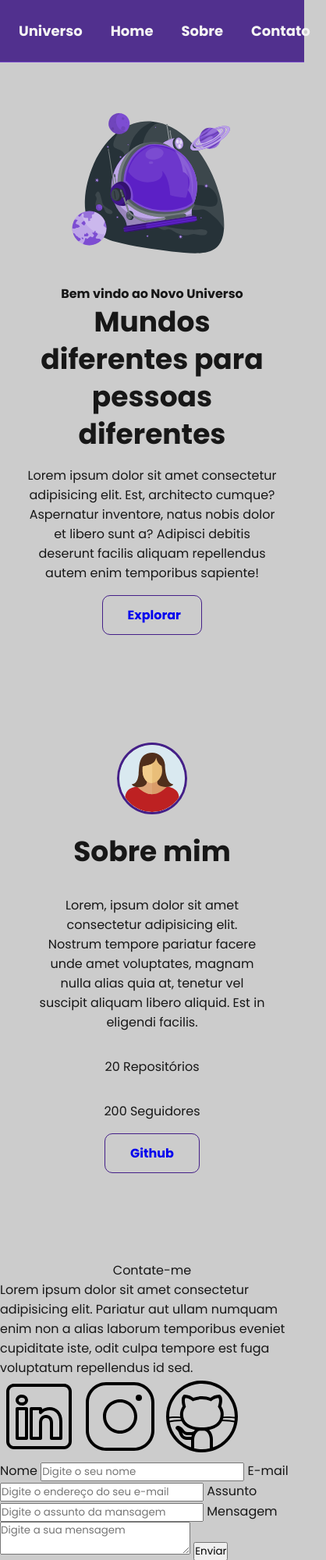
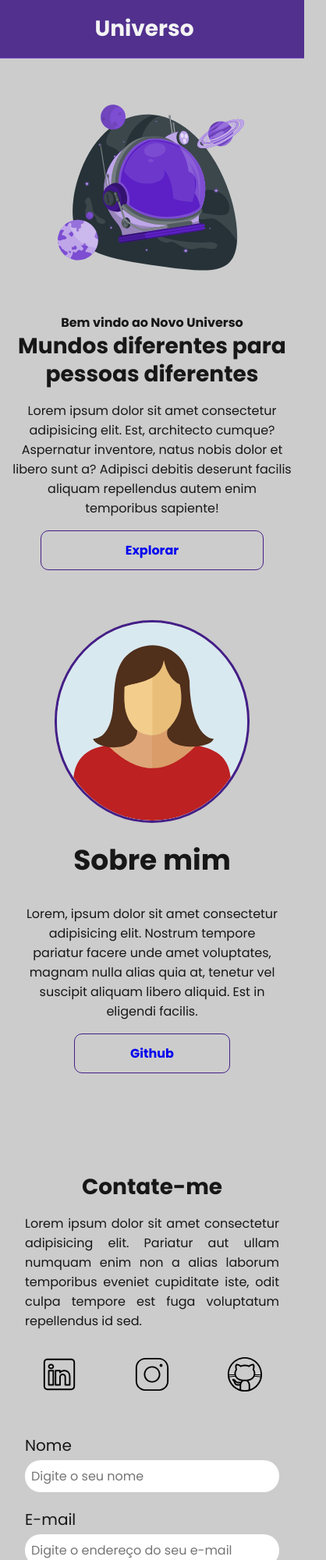
Before and after one commit to josifermaodev/portifolio_gen, a plain HTML site: page index.html in a window 390 px wide. Shown: the top 2000 px of the page at 78% size, 418 px wide, since content can reach past the window. Drawn offline with Linux system fonts and the light colour scheme.

Commit message:
Estilização da section Contato

```diff
--- a/assets/css/styles.css
+++ b/assets/css/styles.css
@@ -59,6 +59,7 @@ button, a {
     align-items: center;
 }
 
+/* -------------- Menu -------------- */
 
 .menu_container {
     height: 80px;
@@ -97,6 +98,8 @@ button, a {
 .menu_list li {
     margin-left: 1rem;
 }
+
+/* -------------- HOME -------------- */
 
 .home_container {
     max-width: 1120px;
@@ -140,6 +143,8 @@ h4 {
     width: 75%;
 }
 
+/* -------------- SOBRE -------------- */
+
 .about_container {
     max-width: 1120px;
     gap: 24px;
@@ -172,11 +177,101 @@ h4 {
 }
 
 .github_infos {
-    width: 90%;
+    width: 70%;
     display: flex;
     justify-content: space-between;
     align-items: center;
     flex-direction: row;
+}
+
+/* -------------- CONTATO -------------- */
+
+.contato_container {
+    display: grid;
+    grid-template-columns: 1fr 1fr;
+    justify-content: center;
+    align-items: center;
+    gap: 1.25rem;
+    max-width: 1120px;
+    margin: 4rem auto 2rem;
+    padding: 0;
+}
+
+.contato_container h4 {
+    margin: 1rem 0;
+    font-size: 2rem;
+    font-weight: 700;
+}
+
+.contato_content {
+    flex-direction: column;
+    margin: 4rem 0 0 0;
+    font-size: 1.25rem;
+}
+
+.contato_content p {
+    display: block;
+    text-align: justify;
+}
+
+.social_container{
+    display: flex;
+    justify-content: space-evenly;
+    margin: 2rem 0 0 0;
+}
+
+.social_icon{
+    display: flex;
+    justify-content: center;
+    width: 4.75rem;
+    height: auto;
+}
+
+form {
+    display: flex;
+    flex-direction: column;
+    margin: 7rem 0 0 0;
+    padding: 1.25rem;
+    border: none;
+}
+
+form label {
+    font-size: 1.25rem;
+    text-align: left;
+}
+
+form input,
+textarea {
+    width: 100%;
+    margin: 0.25rem 0 1rem;
+    padding: 0.5rem;
+    border-radius: 20px;
+    border: none;
+    font-size: 1rem;
+}
+
+textarea {
+    resize: none;
+}
+
+form span {
+    margin-bottom: 0.25rem;
+    margin-left: 0.75rem;
+    font-size: 0.75rem;
+    line-height: 1.25rem;
+    color: red;
+}
+
+
+.social_icon:hover {
+    filter: brightness(0)
+            saturate(100%)
+            invert(20%)
+            sepia(24%)
+            saturate(4557%)
+            hue-rotate(242deg)
+            brightness(89%)
+            contrast(108%);
 }
 
 footer {
@@ -188,27 +283,209 @@ footer {
     width: 100%;
 }
 
-@media (max-width: 768px) {
-    .home_container{
-        flex-direction: column-reverse;
+
+/* -------------- RESPONSIVIDADE -------------- */
+
+@media (max-width: 480px) {
+    body {
+        display: flex;
+        flex-direction: column;
+        min-height: 100vh;
     }
 
-    .about_container{
+    main {
+        display: flex;
+        flex: 1;
         flex-direction: column;
     }
 
-    .home_content,
-    .about_content{
-        width: 90%;
+    footer {
+        margin: auto;
     }
 
-    .github_infos {
+    .menu_container {
+        height: auto;
+        padding: 1rem 0;
+
+    }
+
+    .menu_content {
+        justify-content: center;
+        max-width: 100%;
+    }
+
+    #titulo a {
+        font-size: 1.75rem;
+    }
+
+    .menu_list{
+        display: none;
+    }
+
+    .home_container {
+        flex-direction: column-reverse;
+        width: 100%;
+        height: auto;
+        margin-top: 2rem;
+    }
+
+    .home_content {
+        width: 100%;
+    }
+
+    .home_content h1 {
+        font-size: 1.75rem;
+        line-height: 2.25rem;
+    }
+
+    .home_content .botao {
         width: 80%;
     }
+
+    .home_content img {
+        width: 80%;
+    }
+
+    #home_texto {
+        margin-top: 0.5rem;
+    }
+
+    #home_imagem {
+        margin-bottom: 0;
+    }
+
+    .about_container {
+        flex-direction: column;
+        width: 100%;
+        height: auto;
+        margin-top: 3rem;
+    }
+
+    .about_container img {
+        width: 70%;
+    }
+
+    .sobre_container h1{
+        font-size: 1.75rem;
+        line-height: 2.25rem;
+    }
+
+    .github_infos{
+        flex-direction: column;
+        justify-content: center;
+        gap: 0.5rem;
+    }
+
+    .github_infos p {
+        display: none;
+    }
+
+    .github_infos .botao {
+        width: 80%;
+    }
+
+    .social_icon img {
+        width: 3rem;
+        height: auto;
+    }
+
+    .contato_container {
+        grid-template-columns: 1fr;
+        width: 100%;
+        height: auto;
+        margin-top: 2rem;
+        padding: 0 1rem;
+    }
+
+    .contato_content{
+        width: 100%;
+    }
+
+    .contato_content h4 {
+        font-size: 1.75rem;
+        line-height: 2.25rem;
+    }
+
+    .contato_content p {
+        margin: 1rem;
+        font-size: 1rem;
+    }
+
+    .social_container{
+        justify-content: center;
+        width: 100%;
+    }
+
+    .social_icon {
+        width: 80%;
+        height: auto;
+    }
+
+    form {
+        margin: 1rem 0 0 0;
+        padding: 1rem;
+    }
+
+    footer {
+        margin: 0;
+        height: auto;
+        width: 100%;
+        padding: 1rem 0;
+    }
+
 }
 
-@media (max-width: 440px) {
-    .github_infos{
+@media (min-width: 480px) and (max-width: 955px) {
+    body {
+        display: flex;
+        flex-direction: column;
+        min-height: 100vh;
+    }
+
+    .menu_container {
+        height: auto;
+        padding: 1.5rem 0;
+    }
+
+    .home_container {
         flex-direction: column-reverse;
+        width: 80%;
+        height: auto;
+        margin-top: 2rem;
+    }
+
+    .home_content {
+        width: 100%;
+    }
+
+    .about_container {
+        flex-direction: column;
+        width: 80%;
+        height: auto;
+        margin-top: 3rem;
+    }
+
+    .about_container img {
+        width: 50%;
+    }
+
+    .contato_container {
+        grid-template-columns: 1fr;
+        width: 80%;
+        height: auto;
+        margin-top: 2rem;
+        padding: 0 1rem;
+    }
+
+    .social_icon img {
+        width: 5rem;
+        height: auto;
+    }
+
+    footer {
+        margin: 0;
+        height: auto;
+        width: 100%;
+        padding: 1.5rem 0;
     }
 }
--- a/index.html
+++ b/index.html
@@ -58,7 +58,7 @@
         </section>
 
         <section id="about" class="flex about_container">
-            <img class="about_image" src="./assets/img/user_02.svg" alt="Foto do Perfil do Github" />
+            <img class="about_image" src="./assets/img/user_02.svg" alt="Foto do Perfil do Github"/>
             <article id="about_texto" class="flex about_content">
                 <h1>Sobre mim</h1>
                 <p>
@@ -75,15 +75,18 @@
             </article>
         </section>
 
-        <section id="contact">
-            <h4>Contate-me</h4>
-            <p>Lorem ipsum dolor sit amet consectetur adipisicing elit. Pariatur aut ullam numquam enim non a alias laborum temporibus eveniet cupiditate iste, odit culpa tempore est fuga voluptatum repellendus id sed.</p>
+        <section id="contact" class="contato_container">
+            <article class="contato_content">
+                <h4>Contate-me</h4>
+                <p>Lorem ipsum dolor sit amet consectetur adipisicing elit. Pariatur aut ullam numquam enim non a alias laborum temporibus eveniet cupiditate iste, odit culpa tempore est fuga voluptatum repellendus id sed.</p>
 
-            <div id="icones_redes_sociais">
-                <a href="" target="_blank"><img src="/assets/img/linkedin.svg" alt="Logo LinkedIn"></a>
-                <a href="" target="_blank"><img src="/assets/img/instagram.svg" alt="Logo Instagram"></a>
-                <a href="" target="_blank"><img src="/assets/img/github.svg" alt="Logo GitHub"></a>
-            </div>
+                <div id="icones_redes_sociais" class="social_container">
+                    <a class="social_icon" href="" target="_blank"><img src="/assets/img/linkedin.svg" alt="Logo LinkedIn"></a>
+                    <a class="social_icon" href="" target="_blank"><img src="/assets/img/instagram.svg" alt="Logo Instagram"></a>
+                    <a class="social_icon" href="" target="_blank"><img src="/assets/img/github.svg" alt="Logo GitHub"></a>
+                </div>
+            </article>
+
 
             <form action="" method="POST">
                 <label for="nome">Nome</label>
@@ -102,7 +105,7 @@
                 <textarea id="mensagem" name="mensagem" placeholder="Digite a sua mensagem"></textarea>
                 <span id="txtMensagem"></span>
 
-                <button type="submit">Enviar</button>
+                <button type="submit" class="botao">Enviar</button>
             </form>
 
         </section>
```
